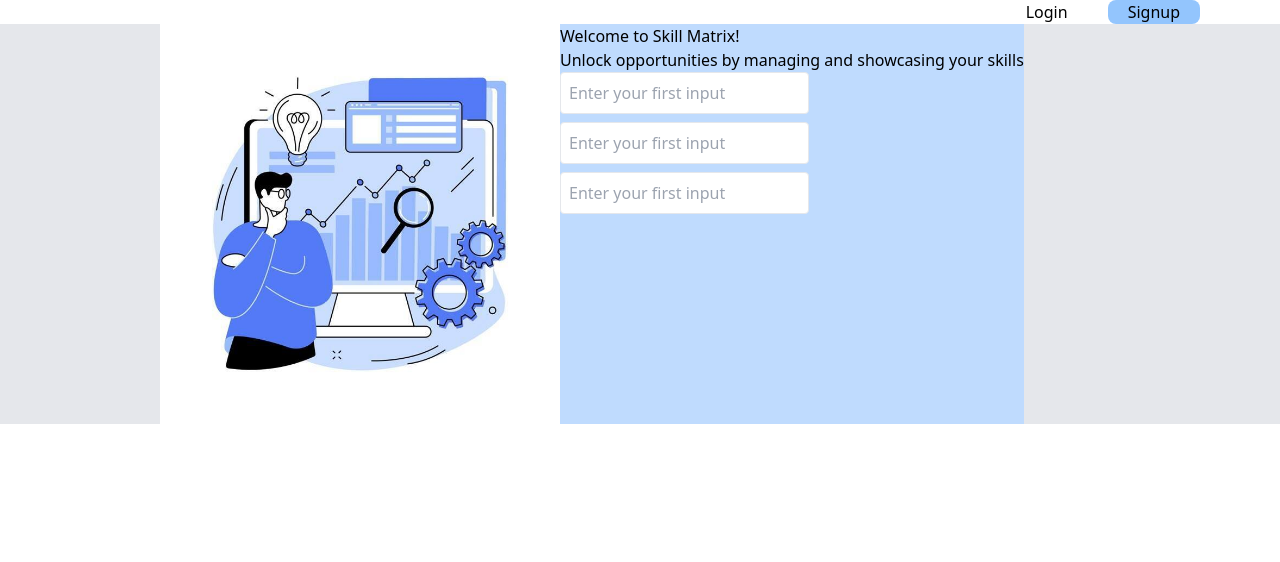
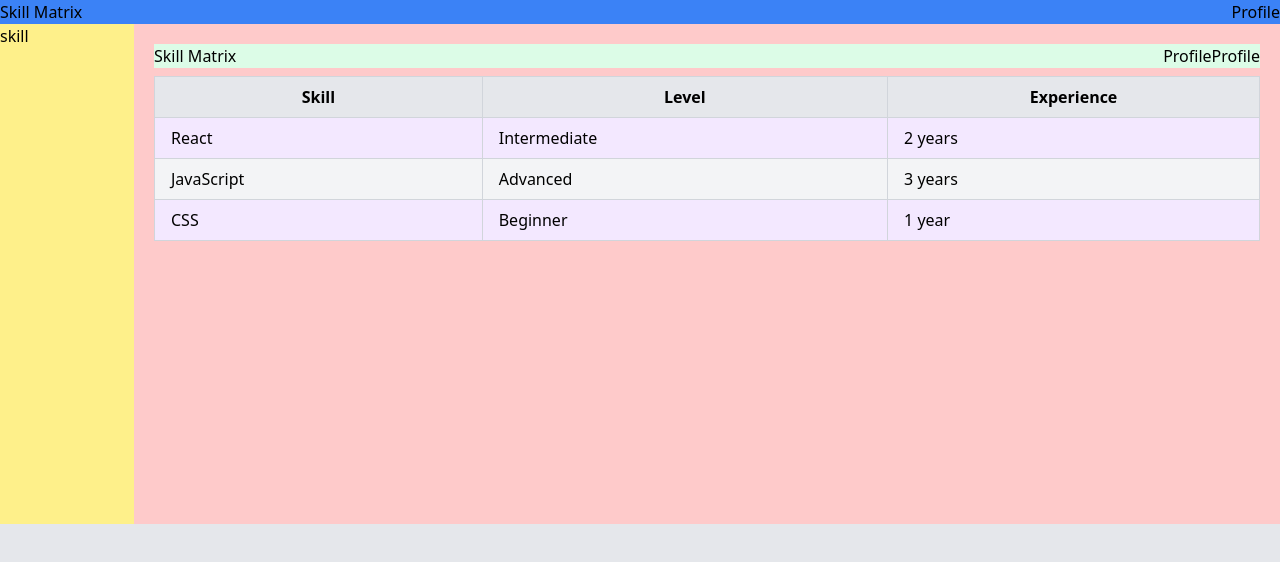
Before and after one commit to krishnamonani/skill-matrix-management, a React (Vite) app in the folder SkillMatrixManagementFrontend/skill-matrix-management-frontend/: page / in a window 1280 px wide. Shown: the top 562 px of the page. Built offline with nearby package versions, Linux system fonts and the light colour scheme.

Commit message:
Dashboard strcuture created

```diff
--- a/SkillMatrixManagementFrontend/skill-matrix-management-frontend/src/App.jsx
+++ b/SkillMatrixManagementFrontend/skill-matrix-management-frontend/src/App.jsx
@@ -2,13 +2,13 @@ import { useState } from 'react'
 import reactLogo from './assets/react.svg'
 import viteLogo from '/vite.svg'
 import './App.css'
-import Login from './Components/Login/Login'
+import Dash from './Components/Dashboard/dash'
 function App() {
   const [count, setCount] = useState(0)
 
   return (
     <>
-       <Login/>
+       <Dash/>
     </>
   )
 }
--- a/SkillMatrixManagementFrontend/skill-matrix-management-frontend/src/Components/Dashboard/dash.jsx
+++ b/SkillMatrixManagementFrontend/skill-matrix-management-frontend/src/Components/Dashboard/dash.jsx
@@ -0,0 +1,35 @@
+import React from 'react'
+import Table from '../Table'
+function dash() {
+  return (
+    <div className='flex-col w-full h-screen bg-gray-200'>
+        <div className=' bg-blue-500 '>
+         <div className='flex justify-between'>
+         <div >Skill Matrix</div>
+         <div >Profile</div>
+         </div>
+        </div>
+        <div className='flex'>
+          <div className=' bg-yellow-200 w-[150px] h-[500px]'>skill</div>
+          <div className=' p-3 bg-red-200 w-[100%] h-[500px]'>
+            <div className='m-2 bg-green-100'>
+            <div className='flex justify-between'>
+               <div >Skill Matrix</div>
+               <div className='flex'>
+                 <div >Profile</div>
+                 <div >Profile</div>
+              </div>
+            </div>
+            </div>
+            <div className='m-2 bg-purple-100'>
+             <>
+                    <Table/>
+                 </>
+            </div>
+           </div>
+        </div>
+    </div>
+  )
+}
+
+export default dash
--- /dev/null
+++ b/SkillMatrixManagementFrontend/skill-matrix-management-frontend/src/Components/Table.jsx
@@ -0,0 +1,36 @@
+import React from 'react'
+
+function Table() {
+  return (
+    <div>
+      <table className="table-auto w-full border-collapse border border-gray-300">
+                <thead>
+                  <tr className="bg-gray-200">
+                    <th className="border border-gray-300 px-4 py-2">Skill</th>
+                    <th className="border border-gray-300 px-4 py-2">Level</th>
+                    <th className="border border-gray-300 px-4 py-2">Experience</th>
+                  </tr>
+                </thead>
+                <tbody>
+                  <tr>
+                    <td className="border border-gray-300 px-4 py-2">React</td>
+                    <td className="border border-gray-300 px-4 py-2">Intermediate</td>
+                    <td className="border border-gray-300 px-4 py-2">2 years</td>
+                  </tr>
+                  <tr className="bg-gray-100">
+                    <td className="border border-gray-300 px-4 py-2">JavaScript</td>
+                    <td className="border border-gray-300 px-4 py-2">Advanced</td>
+                    <td className="border border-gray-300 px-4 py-2">3 years</td>
+                  </tr>
+                  <tr>
+                    <td className="border border-gray-300 px-4 py-2">CSS</td>
+                    <td className="border border-gray-300 px-4 py-2">Beginner</td>
+                    <td className="border border-gray-300 px-4 py-2">1 year</td>
+                  </tr>
+                </tbody>
+              </table>
+    </div>
+  )
+}
+
+export default Table
```
